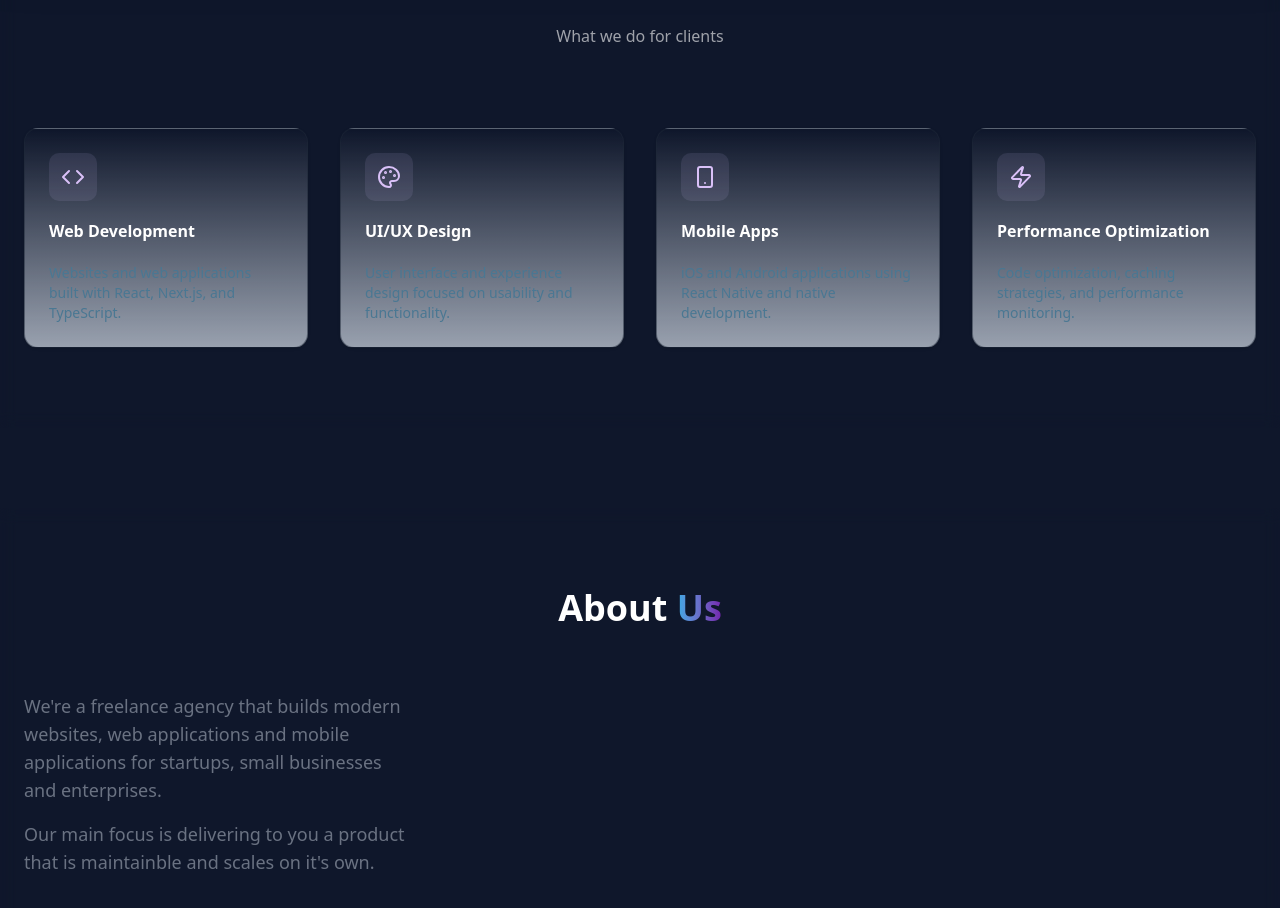
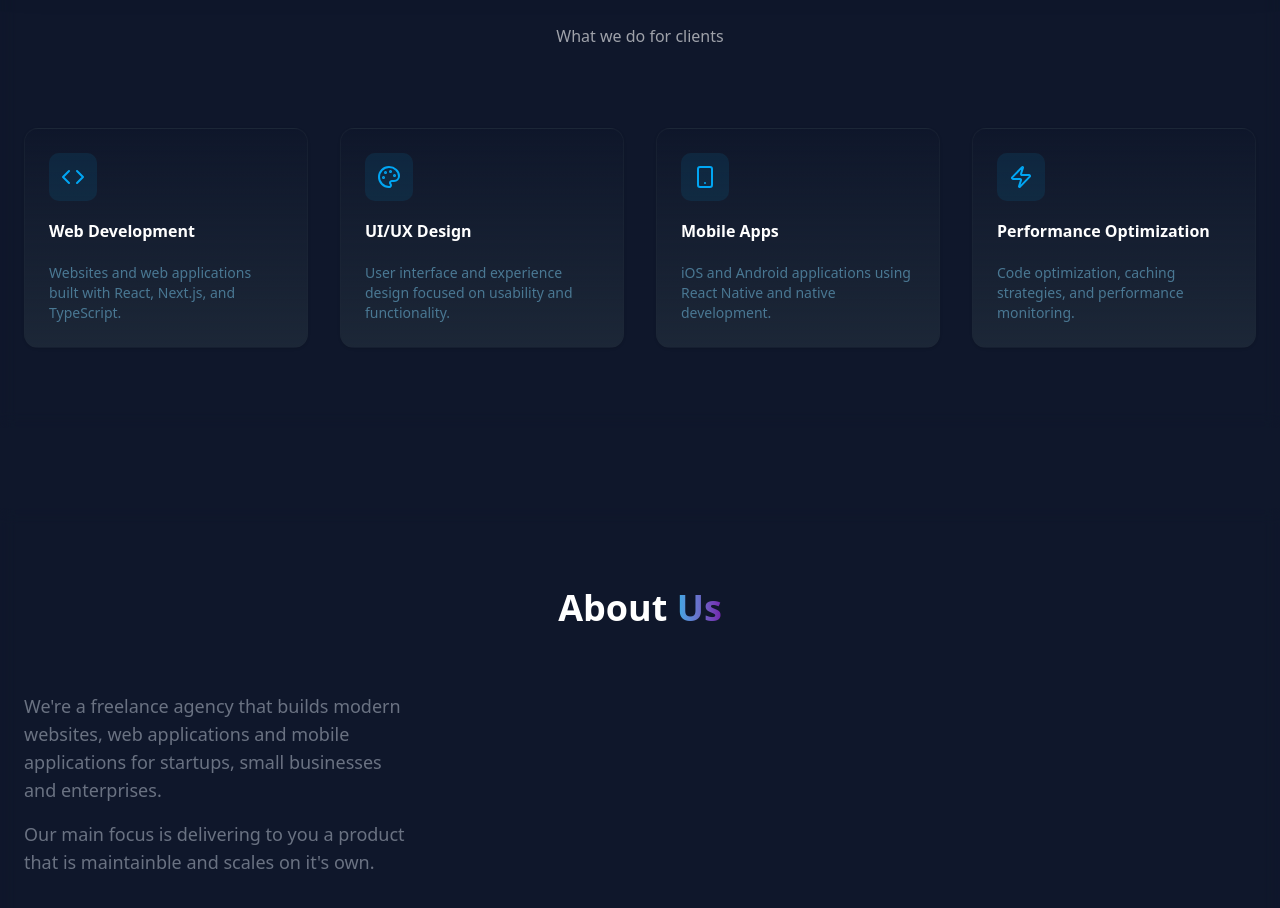
Before and after one commit to hakenshi/phantom-labs-software, a Next.js app: page / in a window 1280 px wide. Shown: the part 1000-1908 px from the top of the page. Built offline with nearby package versions, Linux system fonts and the light colour scheme.

Commit message:
Update ServicesSection styles: enhance card background and icon colors

```diff
--- a/components/sections/ServicesSection.tsx
+++ b/components/sections/ServicesSection.tsx
@@ -41,10 +41,10 @@ export default function ServicesSection({id} : ServicesSectionProps) {
         </div>
         <div className="grid md:grid-cols-4 gap-8">
           {services.map((service, index) => (
-          <Card key={index} className="border-gray-800/50 hover:border-gray-700/50 transition-colors group bg-gradient-to-t from-gray-400 to-transparent flex">
+          <Card key={index} className="border-gray-800/50 hover:border-gray-700/50 transition-colors group bg-gradient-to-t from-gray-800/90 to-transparent flex">
             <CardHeader>
-              <div className="h-12 w-12 bg-accent/10 rounded-lg flex items-center justify-center mb-4 group-hover:bg-accent/20 transition-colors">
-                <service.icon className="h-6 w-6 text-accent" />
+              <div className="h-12 w-12 bg-sky-500/10 rounded-lg flex items-center justify-center mb-4 group-hover:bg-sky-500/20 transition-colors">
+                <service.icon className="h-6 w-6 text-sky-500" />
               </div>
               <CardTitle className="text-white">{service.title}</CardTitle>
             </CardHeader>
```
